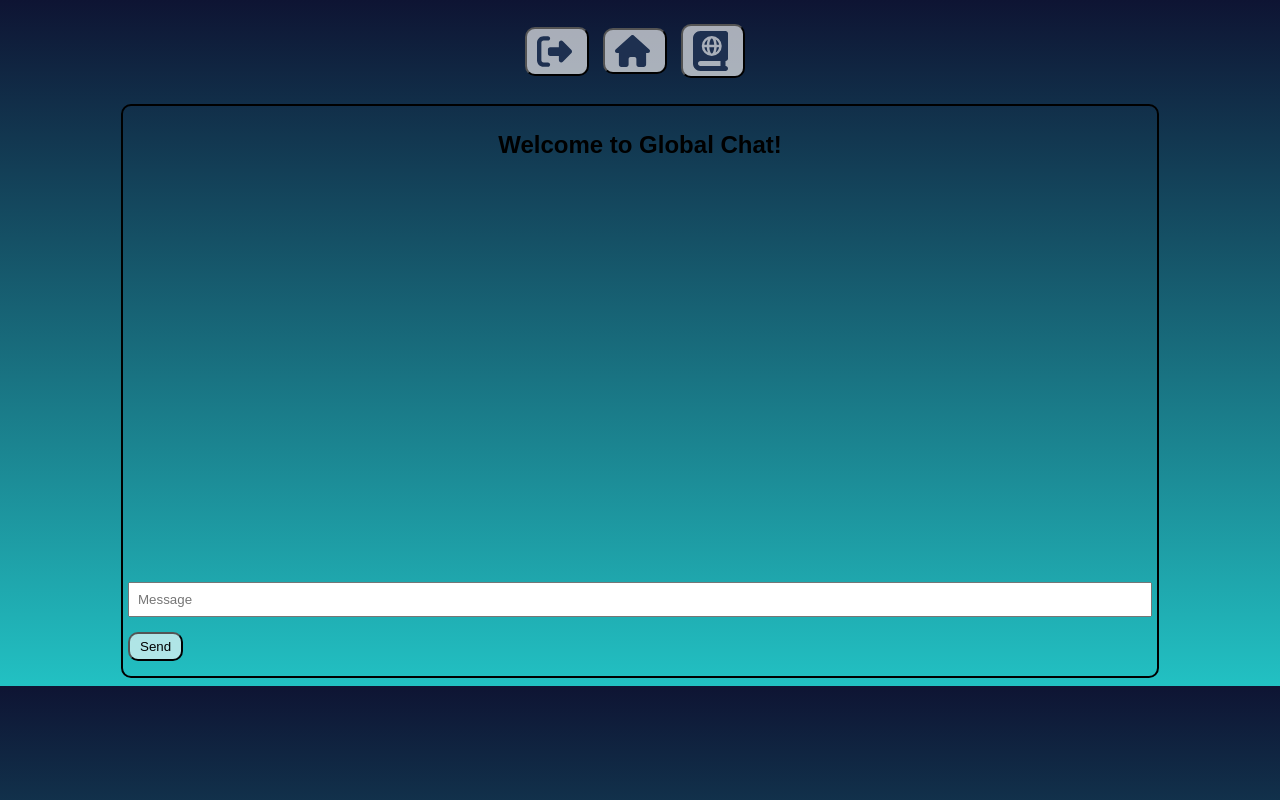
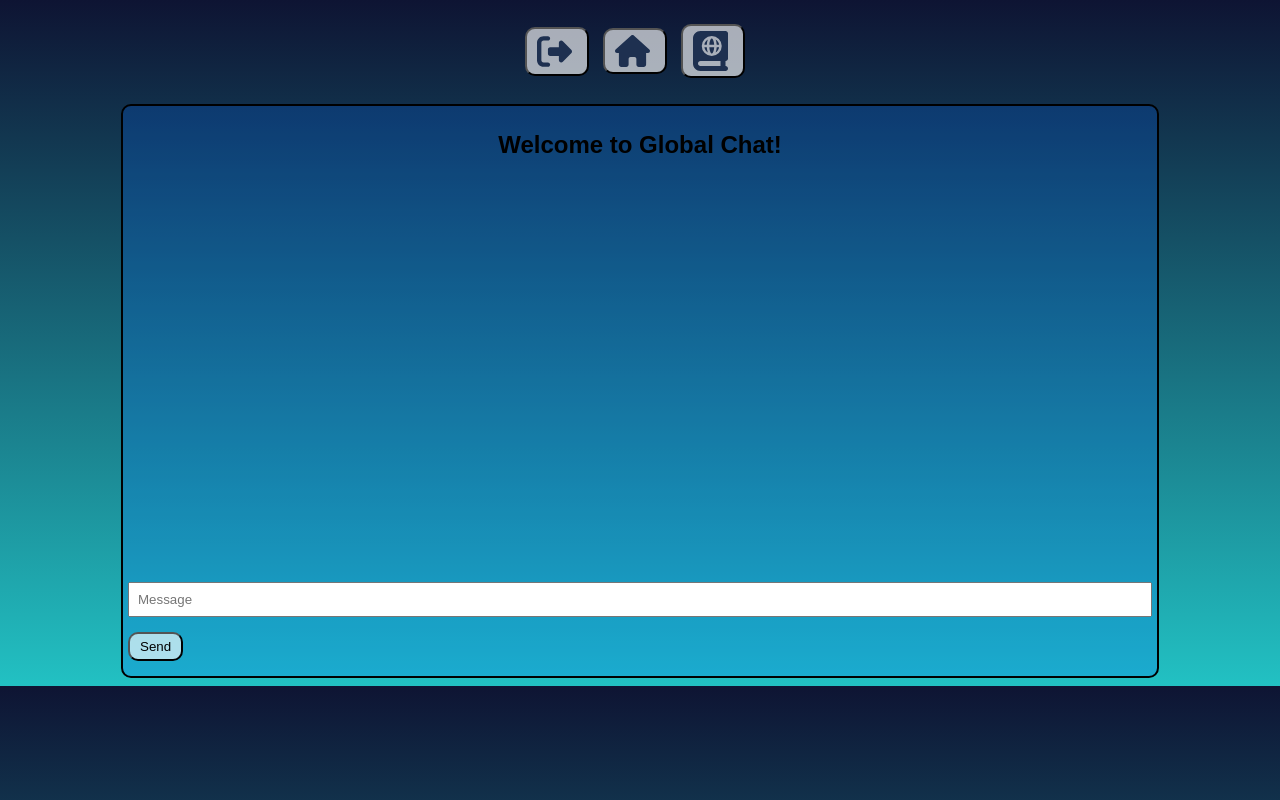
Before and after one commit to Yareek95/weather_app, a Flask app: page /chat in a window 1280 px wide. Run offline with Flask 2, Linux system fonts and the light colour scheme; the visitor is signed in with stand-in values (Sample User, id 1); data that the repository does not hold is empty; some libraries are stand-ins or nearby versions.

Commit message:
Update style.css

```diff
--- a/static/style.css
+++ b/static/style.css
@@ -199,6 +199,7 @@ button:hover {
 }
 
 .message-box {
+    background-color: #0063ff36;
     margin: 0 auto;
     padding: 5px;
     border-color: black;
```
